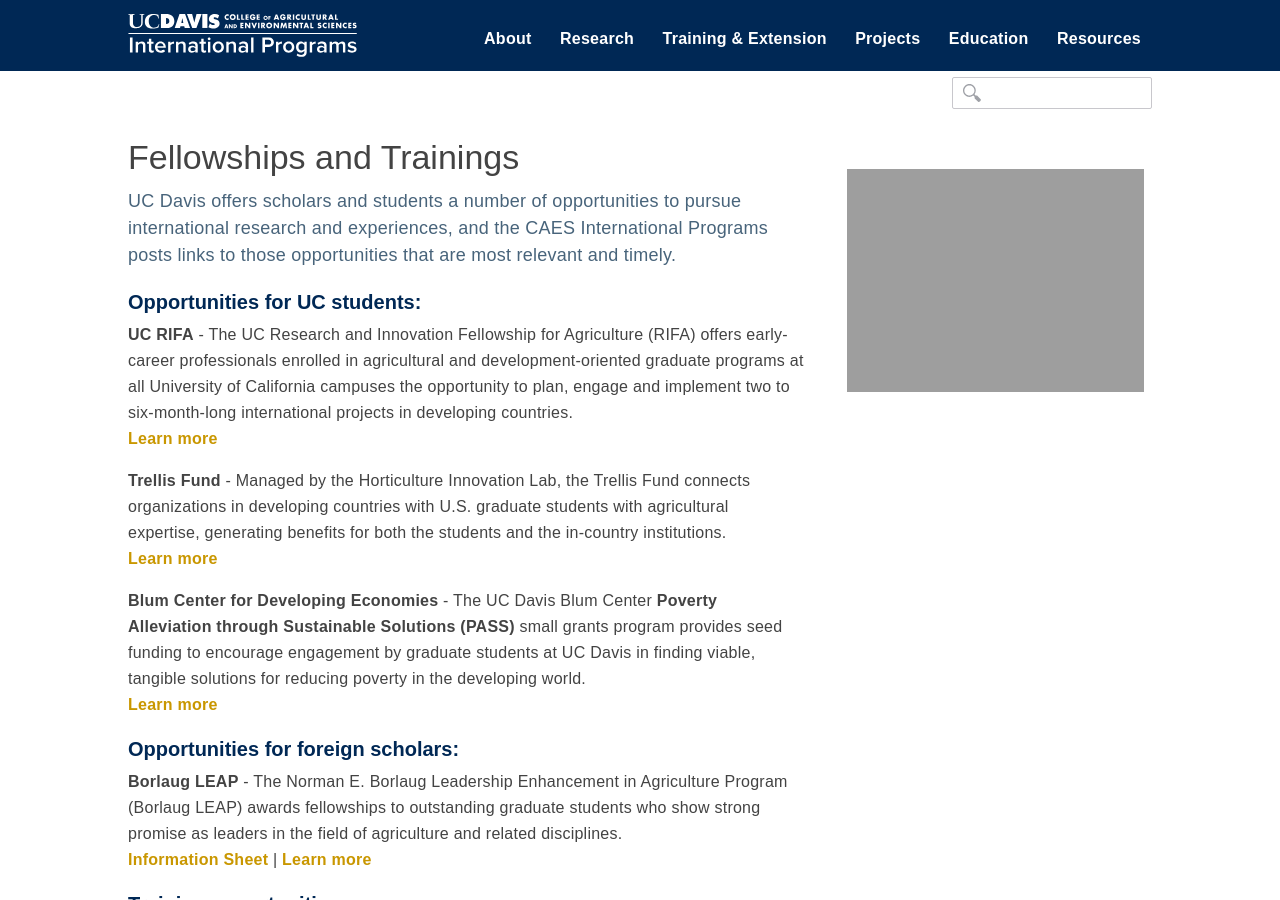
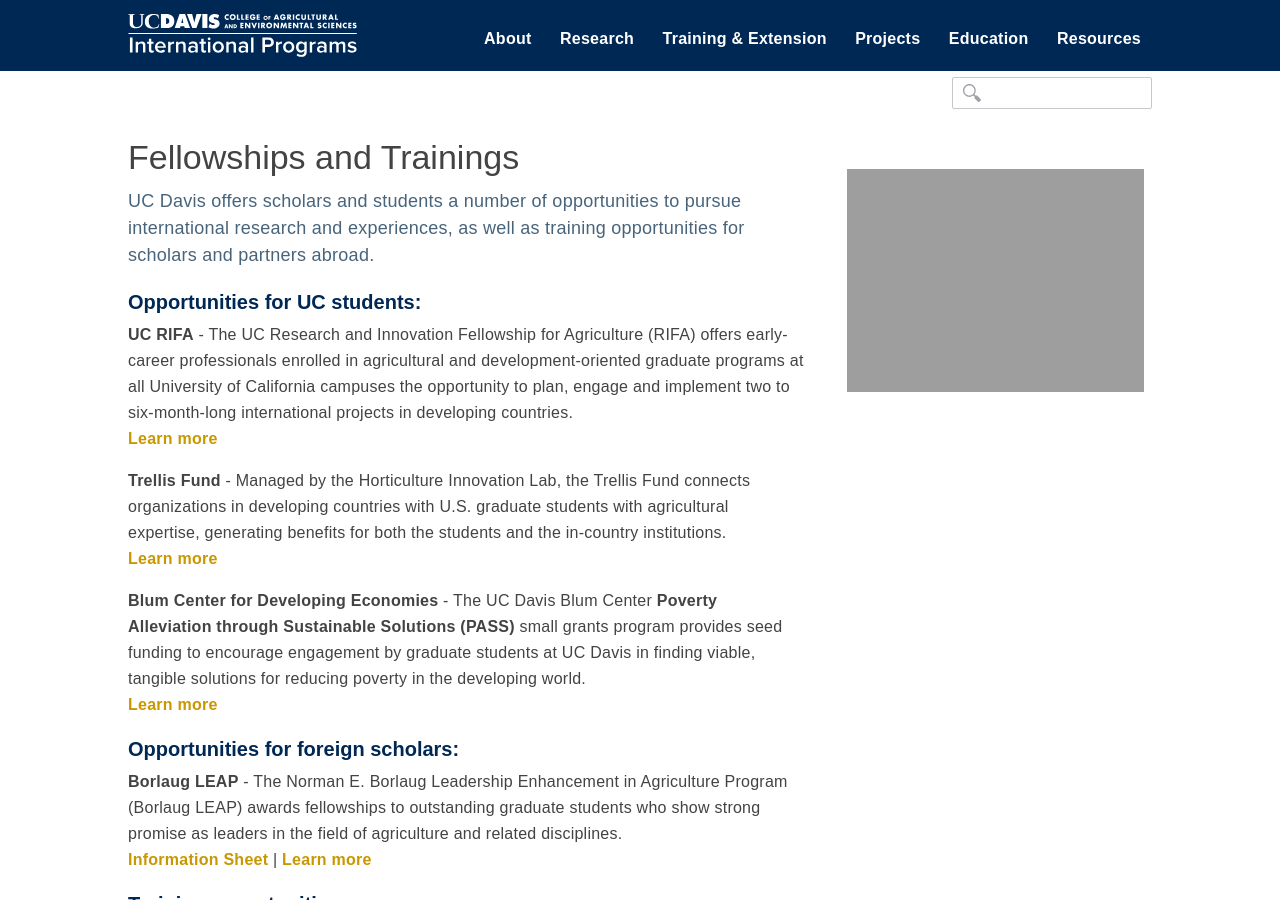
Before and after one commit to ucdavis/ip, a Jekyll site: the page built from scholars-and-students/index.html, in a window 1280 px wide and 900 px high. Built offline with Jekyll 4.4.1, drawn with Linux system fonts in a browser that asks for light colours; nearby versions of some CDN libraries.

Commit message:
fellowships and trainings edit

```diff
--- a/scholars-and-students/index.html
+++ b/scholars-and-students/index.html
@@ -7,8 +7,7 @@
 
   <h1>{{ page.title }}</h1>
 
-    <p class="lead">UC Davis offers scholars and students a number of opportunities to pursue international research and experiences, and
-      the CAES International Programs posts links to those opportunities that are most relevant and timely.</p>
+    <p class="lead">UC Davis offers scholars and students a number of opportunities to pursue international research and experiences, as well as training opportunities for scholars and partners abroad.</p>
 
     <h3>Opportunities for UC students:</h3>
 
@@ -23,6 +22,7 @@
 
     <p><b>Borlaug LEAP</b> - The Norman E. Borlaug Leadership Enhancement in Agriculture Program (Borlaug LEAP) awards fellowships to outstanding graduate students who show strong promise as leaders in the field of agriculture and related disciplines. <br>
       <a href="/media/files/one-pager-USAID-BorlaugLEAP.pdf" class="learnmore">Information Sheet</a> | <a target="_blank" class="learnmore" href="https://borlaugleap.org/">Learn more</a></p>
+
 
     <h3>Training opportunities:</h3>
 
```
